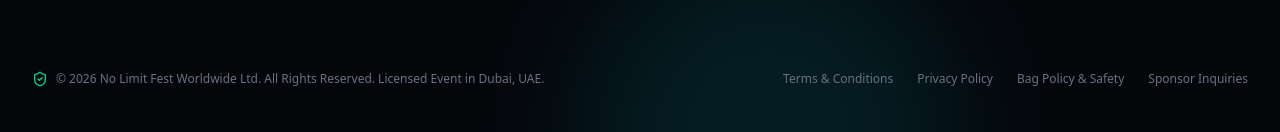
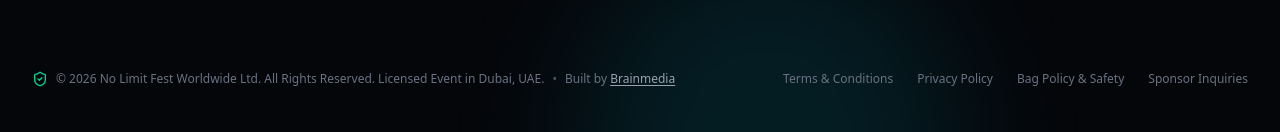
Before and after one commit to opeyemijj/nolimitfest, a Next.js app: page / in a window 1280 px wide. Shown: the part 9970-10102 px from the top of the page. Built offline with nearby package versions, Linux system fonts and the light colour scheme; no server answers; the database is empty.

Commit message:
no message

```diff
--- a/src/components/layout/Footer.tsx
+++ b/src/components/layout/Footer.tsx
@@ -326,15 +326,29 @@ export default function Footer() {
 
         {/* Bottom bar */}
         <div className="pt-8 flex flex-col md:flex-row items-center justify-between gap-4 text-xs text-gray-500">
-          <div className="flex items-center gap-2">
-            <ShieldCheck className="w-4 h-4 text-emerald-400" />
+          <div className="flex flex-col sm:flex-row items-center gap-2 text-center sm:text-left">
+            <div className="flex items-center gap-2">
+              <ShieldCheck className="w-4 h-4 text-emerald-400 shrink-0" />
+              <span>
+                © {new Date().getFullYear()} No Limit Fest Worldwide Ltd. All
+                Rights Reserved. Licensed Event in Dubai, UAE.
+              </span>
+            </div>
+            <span className="hidden sm:inline text-gray-600">•</span>
             <span>
-              © {new Date().getFullYear()} No Limit Fest Worldwide Ltd. All
-              Rights Reserved. Licensed Event in Dubai, UAE.
+              Built by{" "}
+              <a
+                href="https://brainmedia.app"
+                target="_blank"
+                rel="noopener noreferrer"
+                className="text-gray-400 hover:text-[#00E5FF] transition-colors font-medium underline underline-offset-2"
+              >
+                Brainmedia
+              </a>
             </span>
           </div>
 
-          <div className="flex items-center gap-6">
+          <div className="flex items-center gap-6 flex-wrap justify-center">
             <Link
               href="/info"
               className="hover:text-gray-300 transition-colors"
```
